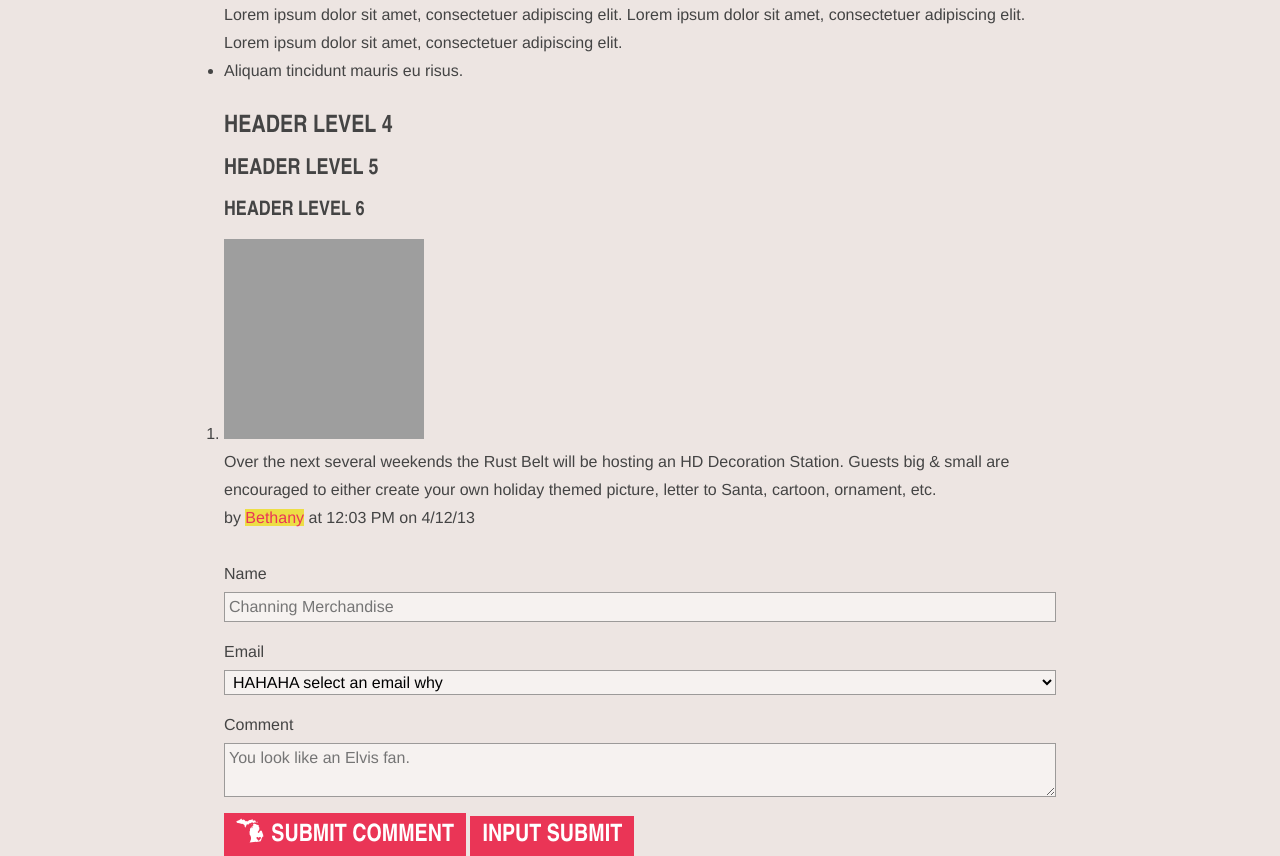
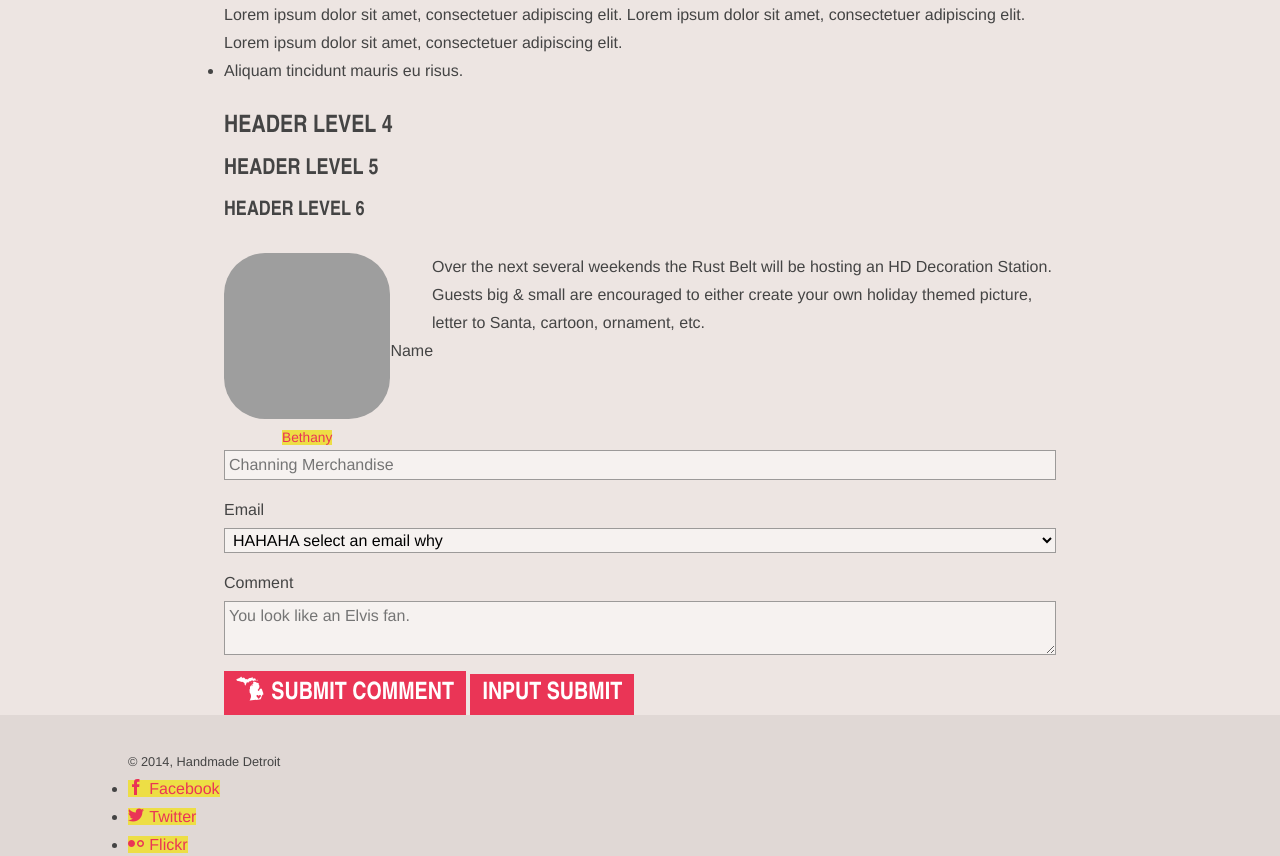
Before and after one commit to turboclaw/handmade-detroit-2014, a PHP site: page /static-single.html in a window 1280 px wide. Shown: the part 1795-2651 px from the top of the page. Run offline with PHP 8.4, Linux system fonts and the light colour scheme; some libraries are stand-ins or nearby versions; some web fonts are replaced; grey boxes are pictures that could not be loaded.

Commit message:
ugh make up your mind about the comments

```diff
--- /dev/null
+++ b/css/m.comment.css
@@ -0,0 +1,29 @@
+.comment-list {
+	list-style: none;
+}
+.media--comment .media__footer {
+	width: 20%;
+	float: left;
+	font-size: 0.857142857em;
+	text-align: center;
+}
+.media--comment .media__image {
+	margin-bottom: 0.5em;
+	border-radius: 3em;
+	overflow: hidden;
+}
+.media--comment .media__body {
+	width: 75%;
+	float: left;
+	margin-left: 5%;
+}
+.media--comment .media__image img {
+	display: block;
+}
+.media__comment-meta {
+	display: none;
+	opacity: 0.5;
+}
+.media--comment:hover .media__comment-meta {
+	display: inherit;
+}
--- a/static-single.html
+++ b/static-single.html
@@ -62,15 +62,18 @@
         <ol class="comment-list">
           <li class="comment-thread odd">
             <article class="media media--comment">
-              <div class="media__image">
-                <img src="http://lorempixel.com/200/200" alt="Avatar" />
-              </div>
+
+              <footer class="media__footer">
+                <div class="media__image">
+                  <img src="http://lorempixel.com/200/200" alt="Avatar" />
+                </div>
+                <a href="#">Bethany</a> <span class="media__comment-meta">at 12:03 PM on 4/12/13</span>
+              </footer>
+
               <div class="media__body">
                 <p>Over the next several weekends the Rust Belt will be hosting an HD Decoration Station. Guests big & small are encouraged to either create your own holiday themed picture, letter to Santa, cartoon, ornament, etc.</p>
               </div>
-              <footer class="media__footer">
-                by <a href="#">Bethany</a> at 12:03 PM on 4/12/13
-              </footer>
+
             </article>
           </li>
         </ol>
--- a/styles-import.css
+++ b/styles-import.css
@@ -6,6 +6,7 @@
 @import "css/layout.css";
 
 @import "css/m.forms.css";
+@import "css/m.comment.css";
 
 @import "css/m.masthead.css";
 @import "css/m.footer.css";
```
